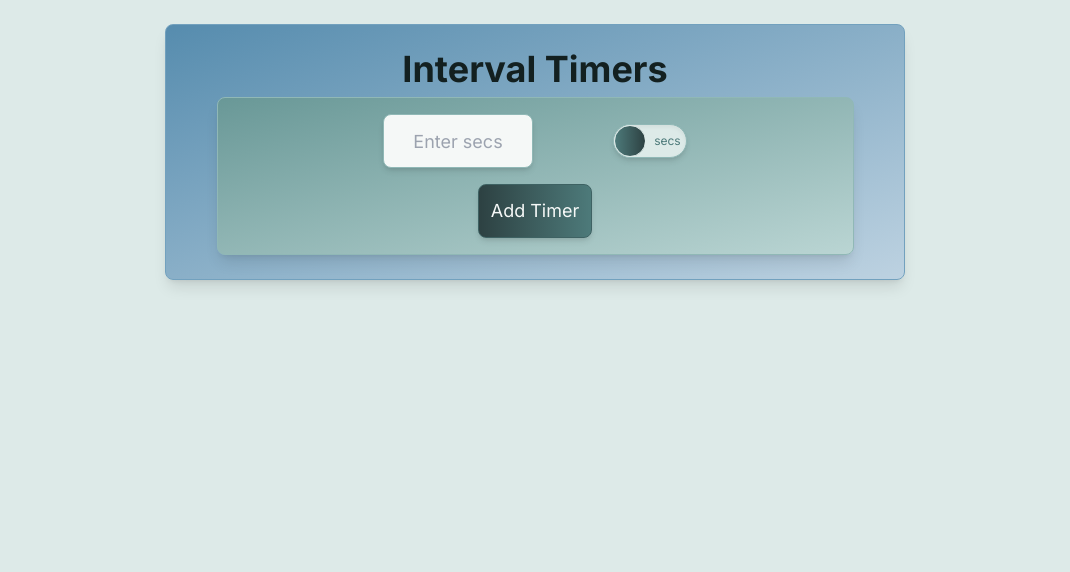
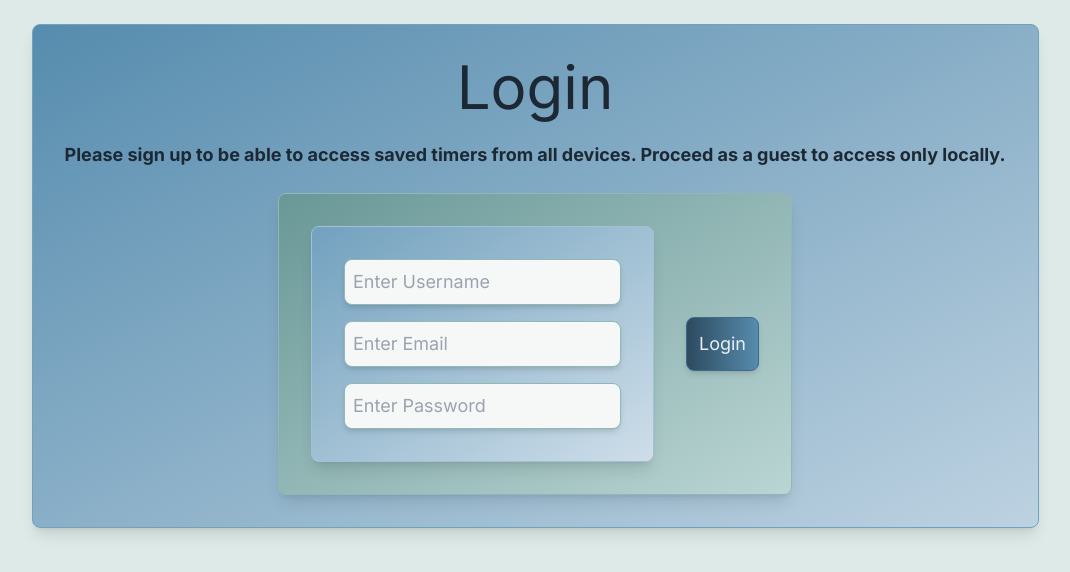
Before and after one commit to ColdWeatherBoyy/pt-timer, a Next.js app: page / in a window 1280 px wide. Shown: the top 572 px of the page, without its empty margins (105-1175 px from the left). Built offline with nearby package versions, Linux system fonts and the light colour scheme.

Commit message:
makes a rough login page

```diff
--- a/app/components/Input.tsx
+++ b/app/components/Input.tsx
@@ -1,16 +1,28 @@
 import React from "react";
 
 interface InputProps {
+	type: string;
 	placeholder: string;
 	value: string;
-	onChange: (e: React.ChangeEvent<HTMLInputElement>) => void;
+	centered?: boolean;
+	onChange: (event: React.ChangeEvent<HTMLInputElement>) => void;
 }
 
-const Input: React.FC<InputProps> = ({ placeholder, value, onChange }) => {
+const Input: React.FC<InputProps> = ({
+	type,
+	placeholder,
+	value,
+	centered = false,
+	onChange,
+}) => {
 	return (
 		<input
-			className="w-2/5 md:w-1/4 text-center text-3xl bg-jade-50 border border-jade-300 rounded-lg shadow-md p-2 placeholder:text-lg placeholder:-translate-y-1 focus-visible:shadow-lg focus-visible:outline-none focus-visible:ring-2 focus-visible:ring-jade-100 transition duration-200 ease-in-out"
-			type="string"
+			className={` text-3xl bg-jade-50 border border-jade-300 rounded-lg shadow-md p-2 ${
+				centered
+					? "w-2/5 md:w-1/4 text-center placeholder:text-lg placeholder:-translate-y-1"
+					: "text-lg"
+			} focus-visible:shadow-lg focus-visible:outline-none focus-visible:ring-2 focus-visible:ring-jade-100 transition duration-200 ease-in-out`}
+			type={type}
 			placeholder={placeholder}
 			value={value}
 			onChange={onChange}
--- a/app/page.tsx
+++ b/app/page.tsx
@@ -1,38 +1,15 @@
 "use client";
-import { useEffect, useState } from "react";
 import MainWrapper from "./components/MainWrapper";
-import TimersSection from "./sections/TimersSection";
-import TopCard from "./sections/TopCard";
-import { Timers } from "./utilities/interfaces";
+import Login from "./pages/Login";
+import TimerHomepage from "./pages/TimerHomepage";
 
 export default function Home() {
-	// set initial load tracker
-	const [loaded, setLoaded] = useState(false);
-	const [timers, setTimers] = useState<Timers>({ secondTimers: [], minuteTimers: [] });
-	const [activeTimer, setActiveTimer] = useState<number | null>(null);
-
-	useEffect(() => {
-		const storedTimers = window.localStorage.getItem("timers");
-		if (storedTimers) {
-			setTimers(JSON.parse(storedTimers));
-		}
-		setLoaded(true);
-	}, []);
-
-	useEffect(() => {
-		if (!loaded) return;
-		localStorage.setItem("timers", JSON.stringify(timers));
-	}, [timers]);
-
+	// return <MainWrapper>
+	// 	<TimerHomepage />
+	// </MainWrapper>
 	return (
 		<MainWrapper>
-			<TopCard timers={timers} setTimers={setTimers} activeTimer={activeTimer} />
-			<TimersSection
-				timers={timers}
-				activeTimer={activeTimer}
-				setActiveTimer={setActiveTimer}
-				setTimers={setTimers}
-			/>
+			<Login />
 		</MainWrapper>
 	);
 }
--- /dev/null
+++ b/app/pages/Login.tsx
@@ -0,0 +1,70 @@
+import { useState } from "react";
+import Button from "../components/Button";
+import Card from "../components/Card";
+import Input from "../components/Input";
+import { ThemeColor, ThemeShade } from "../utilities/themeTypes";
+
+const Login = () => {
+	const [username, setUsername] = useState("");
+	const [email, setEmail] = useState("");
+	const [password, setPassword] = useState("");
+
+	const handleSubmit = () => {
+		console.log(username, email, password);
+	};
+
+	return (
+		<div>
+			<Card
+				cardColor={ThemeColor.horizon}
+				cardShade={ThemeShade.medium}
+				column
+				className="p-8 gap-6"
+			>
+				<div className="text-horizon-950 text-6xl">Login</div>
+				<div className="text-horizon-950 font-bold text-lg text-center">
+					Please sign up to be able to access saved timers from all devices. Proceed as a
+					guest to access only locally.
+				</div>
+				<div className="flex flex-col items-center gap-4">
+					<Card
+						cardColor={ThemeColor.jade}
+						cardShade={ThemeShade.medium}
+						className="p-8 gap-8"
+					>
+						<Card
+							cardColor={ThemeColor.horizon}
+							cardShade={ThemeShade.light}
+							column
+							className="gap-4 p-8"
+						>
+							<Input
+								type="text"
+								placeholder="Enter Username"
+								value={username}
+								onChange={(event) => setUsername(event.target.value)}
+							/>
+							<Input
+								type="email"
+								placeholder="Enter Email"
+								value={email}
+								onChange={(event) => setEmail(event.target.value)}
+							/>
+							<Input
+								type="password"
+								placeholder="Enter Password"
+								value={password}
+								onChange={(event) => setPassword(event.target.value)}
+							/>
+						</Card>
+						<Button buttonColor={ThemeColor.horizon} animate onClick={handleSubmit}>
+							Login
+						</Button>
+					</Card>
+				</div>
+			</Card>
+		</div>
+	);
+};
+
+export default Login;
--- /dev/null
+++ b/app/pages/TimerHomepage.tsx
@@ -0,0 +1,41 @@
+"use client";
+
+import React, { useEffect, useState } from "react";
+import { Timers } from "../utilities/interfaces";
+import MainWrapper from "../components/MainWrapper";
+import TopCard from "../sections/TopCard";
+import TimersSection from "../sections/TimersSection";
+
+const TimerHomepage = () => {
+	// set initial load tracker
+	const [loaded, setLoaded] = useState(false);
+	const [timers, setTimers] = useState<Timers>({ secondTimers: [], minuteTimers: [] });
+	const [activeTimer, setActiveTimer] = useState<number | null>(null);
+
+	useEffect(() => {
+		const storedTimers = window.localStorage.getItem("timers");
+		if (storedTimers) {
+			setTimers(JSON.parse(storedTimers));
+		}
+		setLoaded(true);
+	}, []);
+
+	useEffect(() => {
+		if (!loaded) return;
+		localStorage.setItem("timers", JSON.stringify(timers));
+	}, [timers]);
+
+	return (
+		<>
+			<TopCard timers={timers} setTimers={setTimers} activeTimer={activeTimer} />
+			<TimersSection
+				timers={timers}
+				activeTimer={activeTimer}
+				setActiveTimer={setActiveTimer}
+				setTimers={setTimers}
+			/>
+		</>
+	);
+};
+
+export default TimerHomepage;
--- a/app/sections/AddTimers.tsx
+++ b/app/sections/AddTimers.tsx
@@ -37,8 +37,10 @@ const AddTimers: React.FC<AddTimerProps> = ({
 		>
 			<div className="flex justify-center gap-8 lg:gap-20">
 				<Input
+					type="string"
 					placeholder={`Enter ${unit}`}
 					value={newTimer}
+					centered
 					onChange={(event) => setNewTimer(event.target.value)}
 				/>
 				<Toggle
```
Also changed, not shown: app/pages/Signup.tsx (added).
